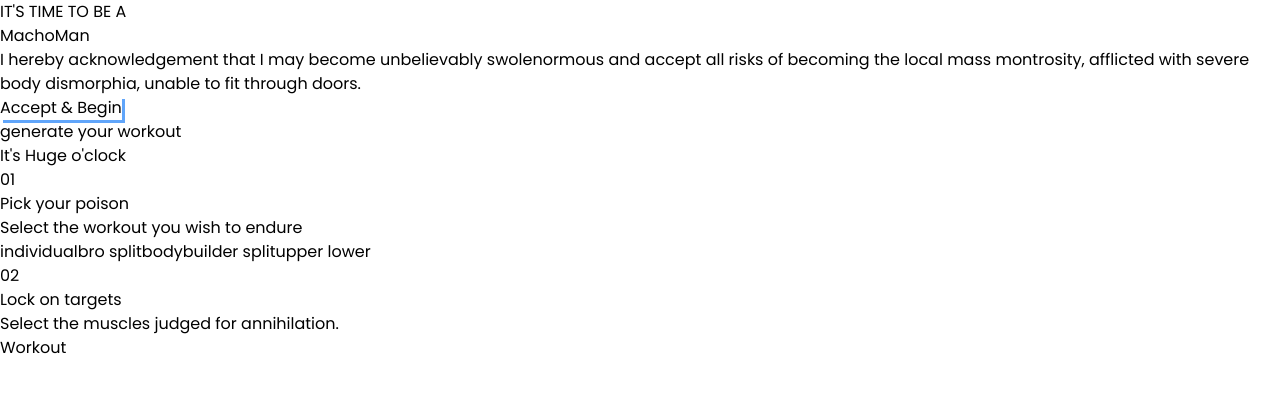
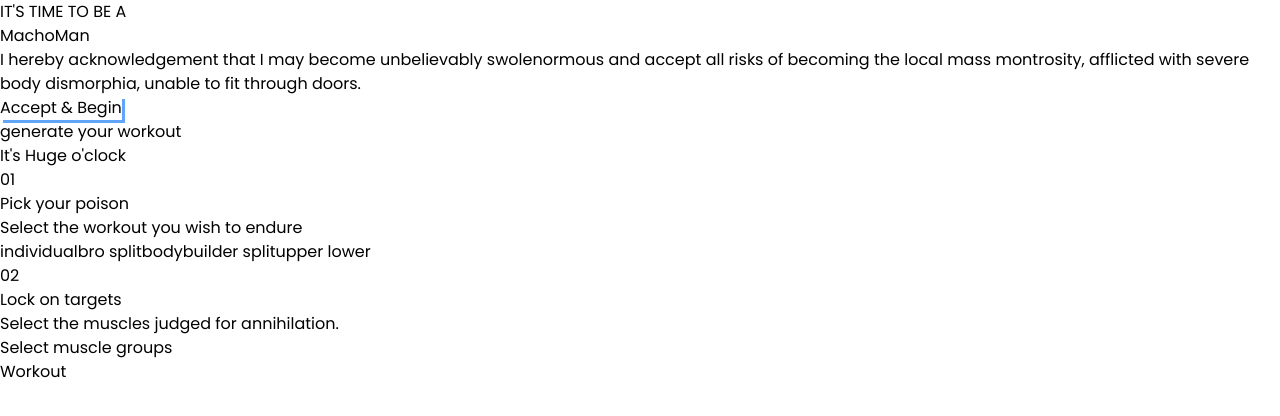
Before and after one commit to EmmanuelOBUjunior/machoman, a React (Vite) app: page / in a window 1280 px wide. Shown: the top 416 px of the page. Built offline with nearby package versions, Linux system fonts and the light colour scheme.

Commit message:
Working on the second header

```diff
--- a/src/components/Generator.jsx
+++ b/src/components/Generator.jsx
@@ -45,7 +45,7 @@ export default function Generator() {
         description={"Select the muscles judged for annihilation."}
       />
       <div className="grid grid-cols-2 sm:grid-cols-4 gap-4">
-
+        <p>Select muscle groups</p>
       </div>
     </SectionWrapper>
   );
```
